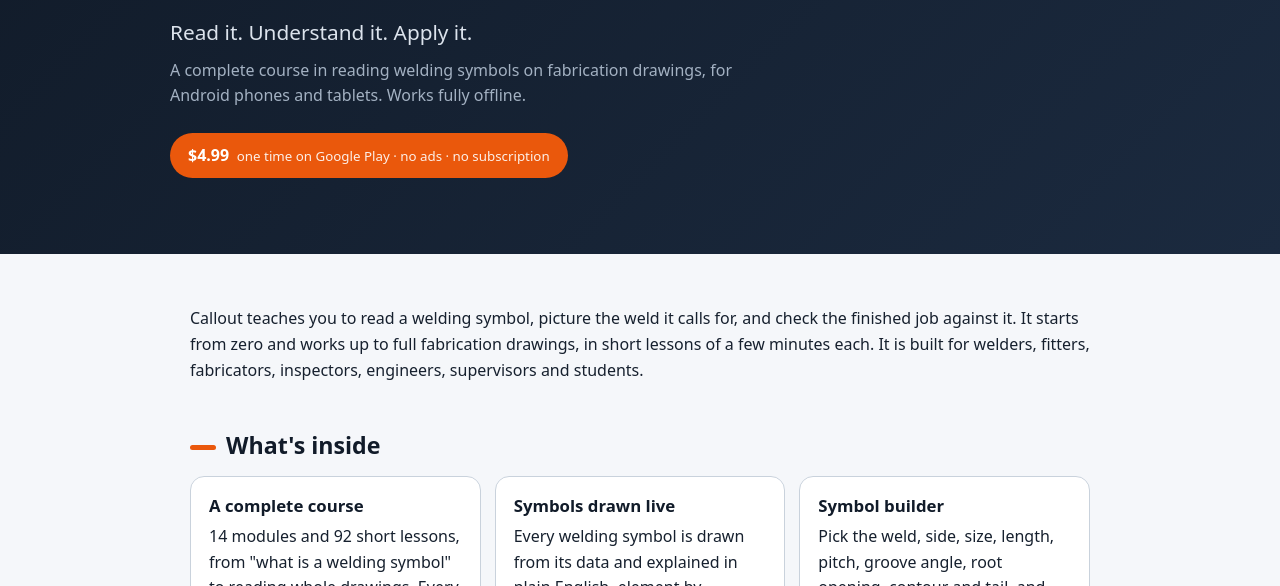
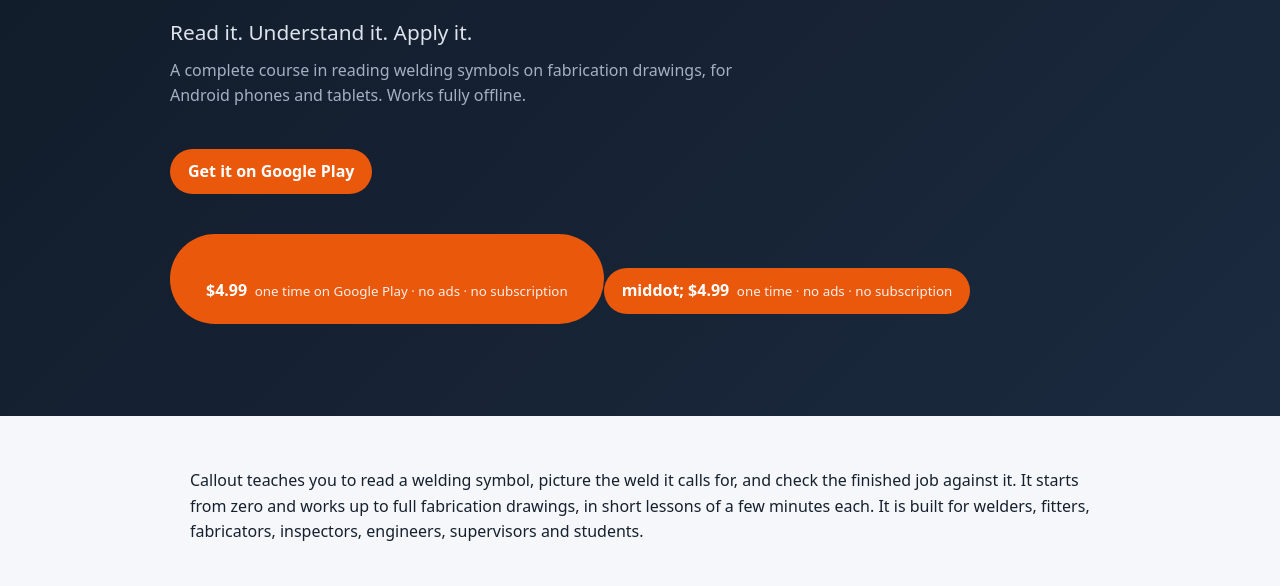
Before and after one commit to korymortezaeekm-blip/callout, a plain HTML site: page index.html in a window 1280 px wide. Shown: the part 174-760 px from the top of the page. Drawn offline with Linux system fonts and the light colour scheme.

Commit message:
Link the site to the Google Play listing
Co-Authored-By: Claude Fable 5.2 <noreply@anthropic.com>

```diff
--- a/index.html
+++ b/index.html
@@ -54,7 +54,7 @@
     </div>
     <p class="tag">Read it. Understand it. Apply it.</p>
     <p class="sub">A complete course in reading welding symbols on fabrication drawings, for Android phones and tablets. Works fully offline.</p>
-    <p class="price">$4.99 <small>&nbsp;one time on Google Play &middot; no ads &middot; no subscription</small></p>
+    <p><a class="price" href="https://play.google.com/store/apps/details?id=com.calloutweld.app" style="text-decoration:none">Get it on Google Play <p class="price">$4.99 <small>&nbsp;one time on Google Play &middot; no ads &middot; no subscription</small></p>middot; $4.99 <small>&nbsp;one time &middot; no ads &middot; no subscription</small></a></p>
   </div>
 </header>
 
```
